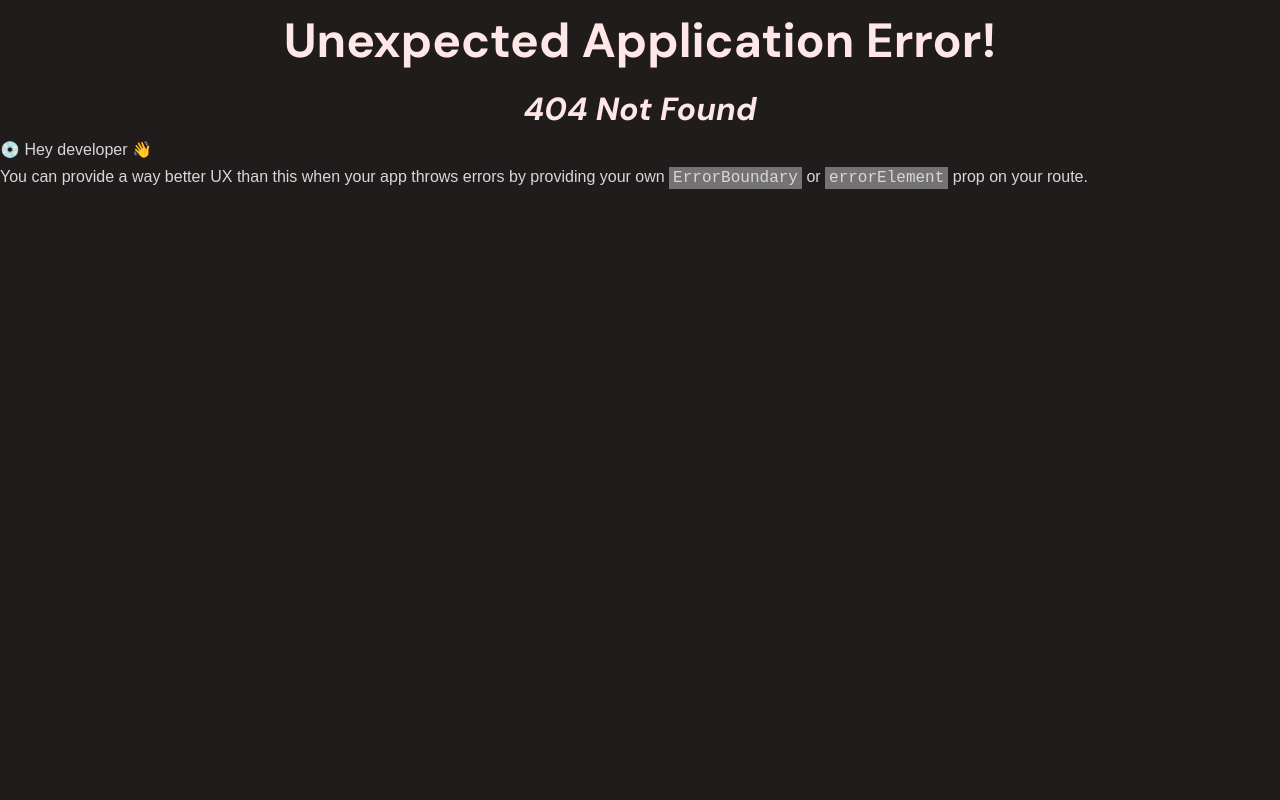
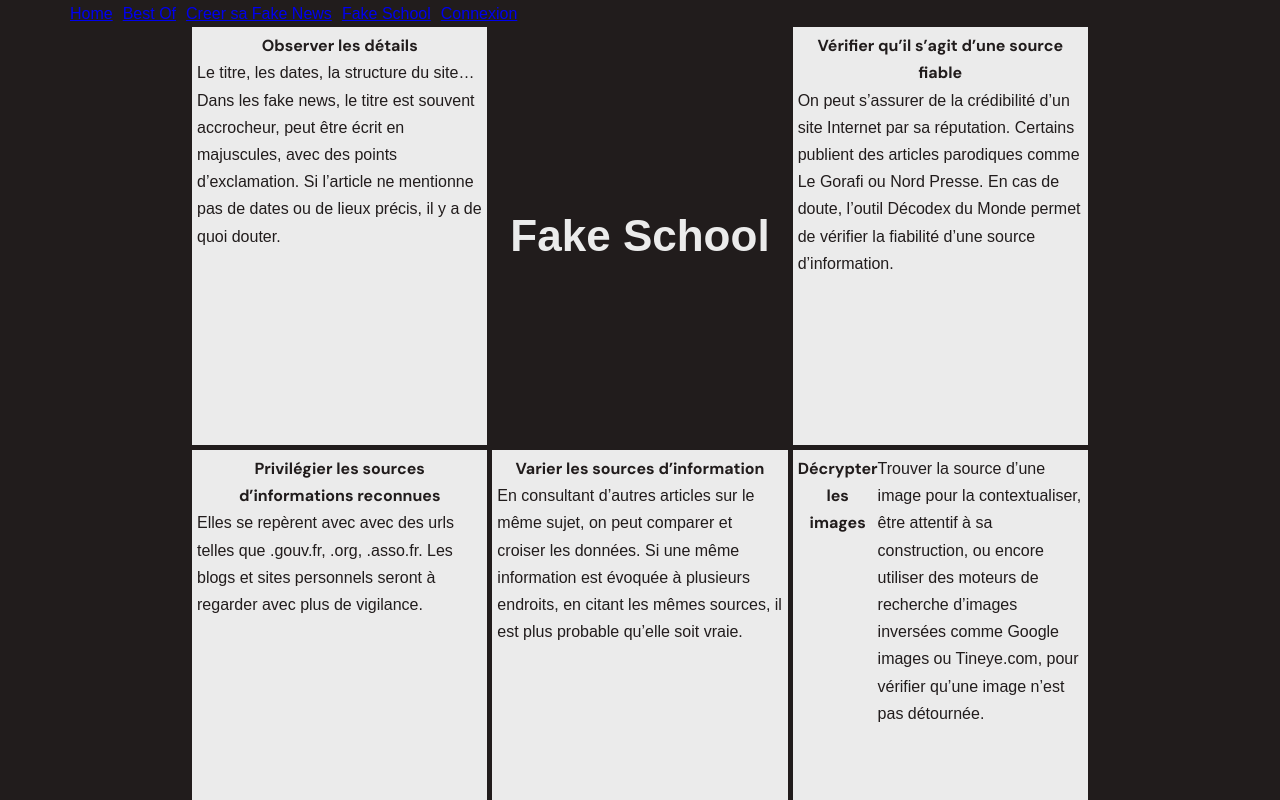
Before and after one commit to WildCodeSchool-2024-02/JS-Nantes-RamCSS-P2-Faketory, a React (Vite) app in the folder client/: page /fakeschool in a window 1280 px wide. Before the commit this address had no page. Shown: the top 800 px of the page. Built offline with nearby package versions, Linux system fonts and the light colour scheme.

Commit message:
mise à jour du css

```diff
--- a/client/src/pages/fake-school.css
+++ b/client/src/pages/fake-school.css
@@ -1,10 +1,6 @@
 * {
   margin: 0;
   padding: 0;
-}
-
-body {
-  background: #000;
 }
 
 .contener {
@@ -17,22 +13,19 @@
 }
 
 .contener > article {
-  background: #ebebeb;
+  background: var(--white);
   padding: 5px;
-  color: #000;
+  color: var(--black);
+}
+
+.contener > article > p {
+  color: var(--black);
 }
 
 .contener > article > h2 {
   font-size: 1em;
+  color: var(--black);
 }
-
-/* h1 {
-  background: #000;
-  color: #ebebeb;
-  text-align: center;
-  align-content: center;
-  font-size: 4cap;
-} */
 
 .one {
   grid-column: 1/2;
@@ -42,8 +35,8 @@
 .title {
   grid-column: 2/2;
   grid-row: 1/1;
-  background: #000;
-  color: #ebebeb;
+  background: var(--black);
+  color: var(--white);
   text-align: center;
   align-content: center;
   font-size: 4cap;
```
Also changed, not shown: client/src/router.jsx (+5 -2 lines).
